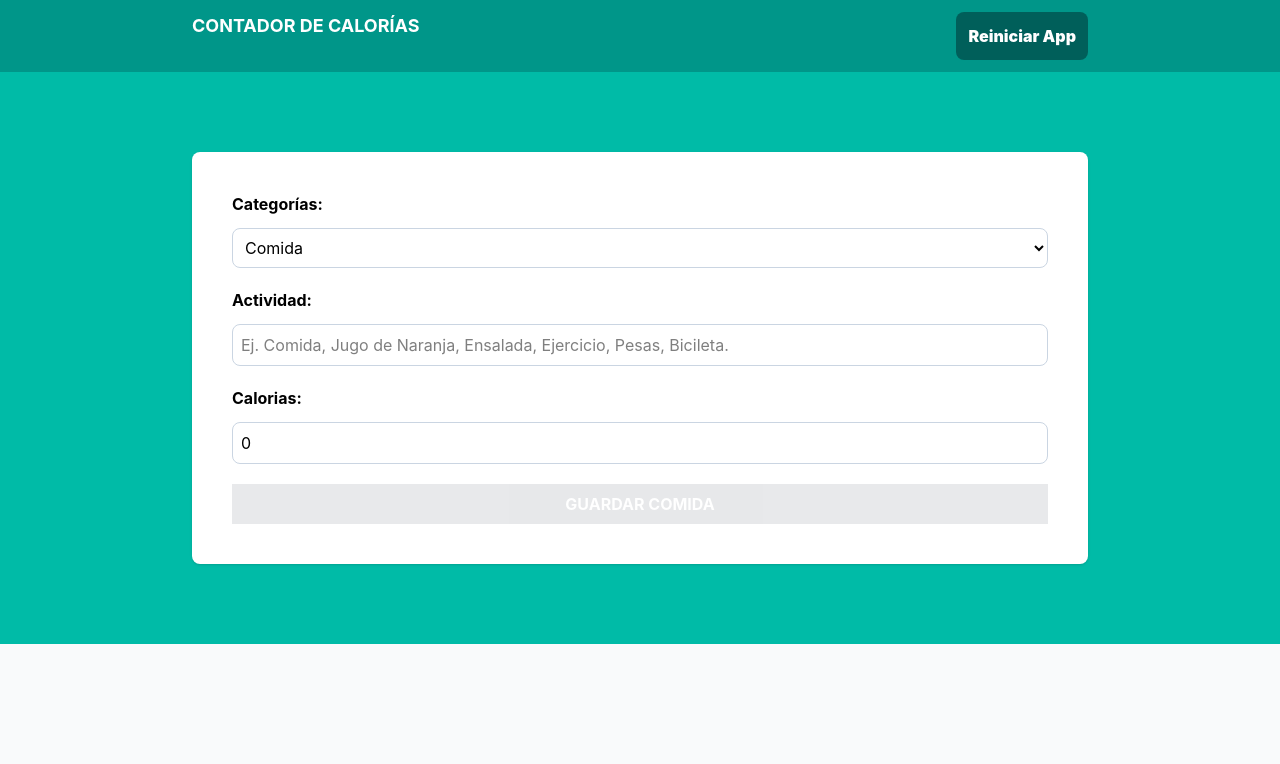
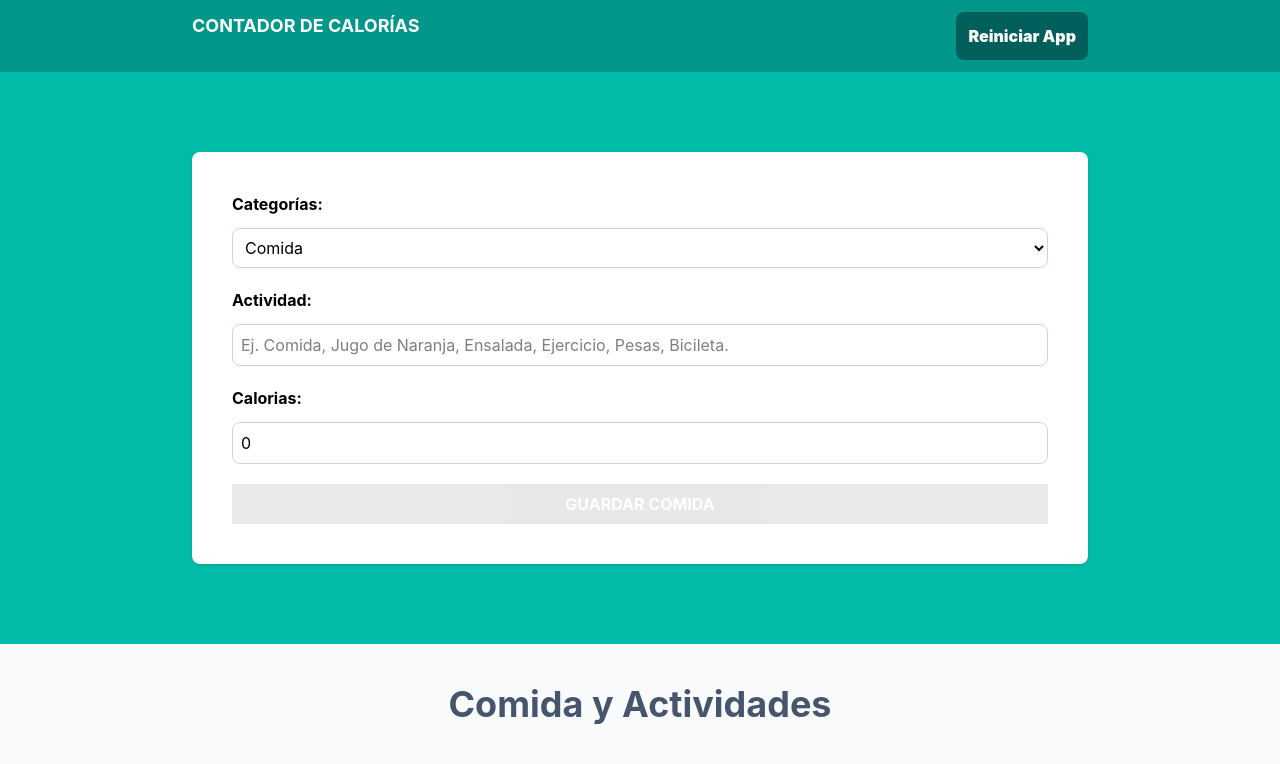
Before and after one commit to agubanchi/calorie-tracker, a React (Vite) app: page / in a window 1280 px wide. Shown: the top 764 px of the page. Built offline with nearby package versions, Linux system fonts and the light colour scheme.

Commit message:
Creamos el componente para listar las actividades y comida, pasamos el state de actividades desde App hacia el nuevo componente. Generamos el type para actividades y lo asignamos para luego ir mapeando el listado de las actividades y comida generadas

```diff
--- a/src/App.tsx
+++ b/src/App.tsx
@@ -1,6 +1,7 @@
 import { useReducer } from "react"
 import Form from "./components/Form"
 import { activityReducer, initialState } from "./reducers/activity-reducer"
+import ActivityList from "./components/ActivityList"
 
 function App() {
 
@@ -22,6 +23,12 @@ return (
       />
     </div>
     </section>
+
+    <section className="p-10 mx-auto max-w-4xl">
+<ActivityList
+activities={state.activities}
+/>
+    </section>
     </>
   )
 }
--- /dev/null
+++ b/src/components/ActivityList.tsx
@@ -0,0 +1,31 @@
+// importo el type de Activity
+import type { Activity } from "../types"
+// Genero el type para activities de tipo Activity
+type ActivityListProp = {
+    activities: Activity[]
+}
+
+
+// asigno el nuevo Type generado
+export default function ActivityList({activities}:ActivityListProp) {
+
+    return (
+    <>
+    <h2 className="text-4xl font-bold text-slate-600 text-center">Comida y Actividades</h2>
+
+    {activities.map(activity=>(
+        <div key={activity.id} className="px-5 py-10 bg-white mt-5 flex justify-between">
+            <div className="space-y2- relative">
+        <p>{activity.category}</p>
+        <p className="text-2xl font-bold pt-5">{activity.name}</p>
+        <p className="text-4xl font-black text-lime-600">{activity.calories}{''}</p>
+           <span>Calorías</span>
+           </div>
+            <div>
+
+            </div>
+        </div>
+    ))}
+    </>
+  )
+}
```
